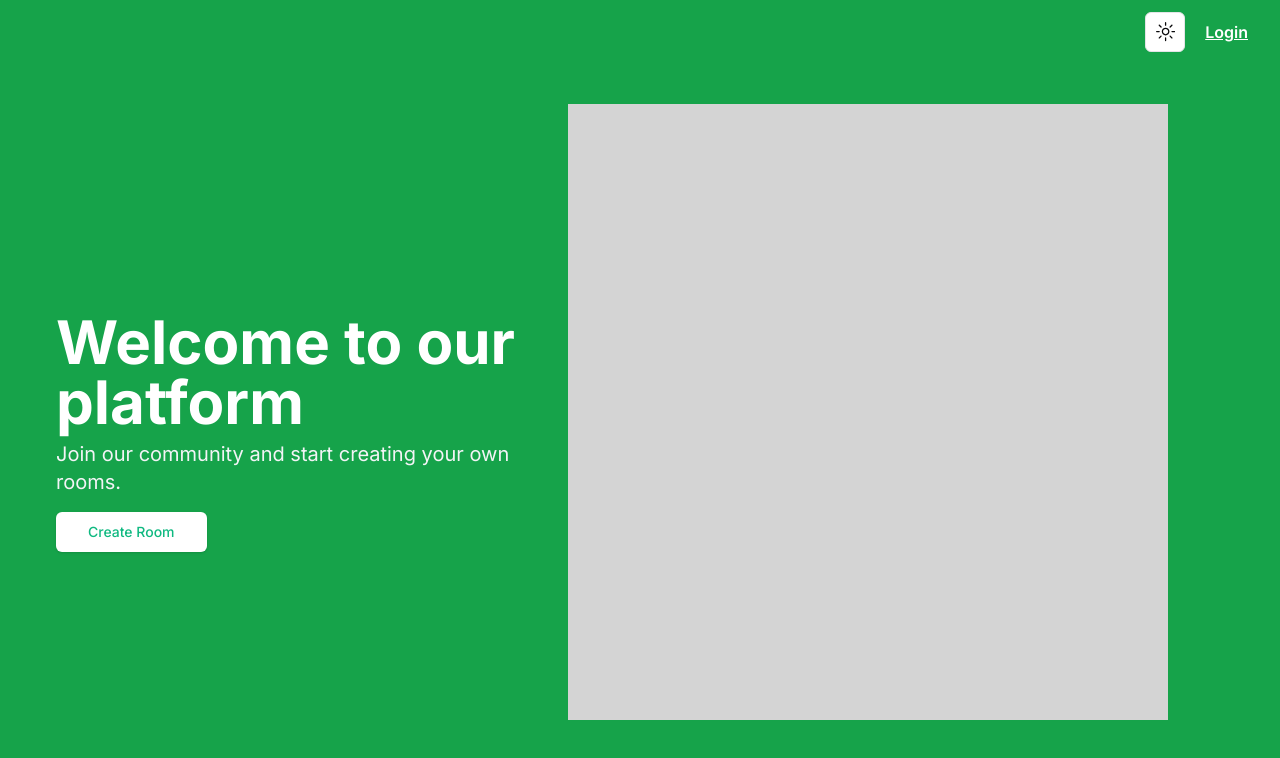
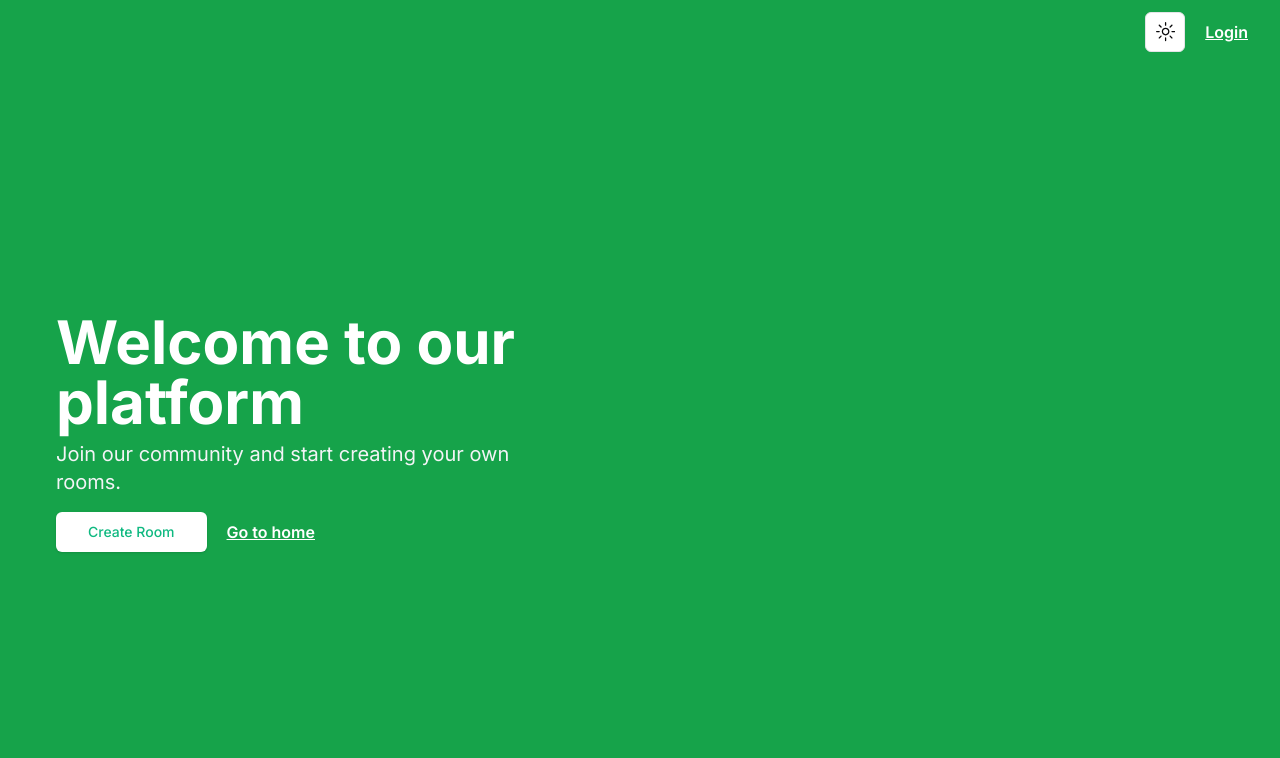
Before and after one commit to thaimeo03/THT-Rooms-client, a Next.js app: page / in a window 1280 px wide. Shown: the top 758 px of the page. Built offline with nearby package versions, Linux system fonts and the light colour scheme; no server answers.

Commit message:
Update: start ui

```diff
--- a/app/(auth)/login/page.tsx
+++ b/app/(auth)/login/page.tsx
@@ -18,7 +18,7 @@ export default function Login() {
         <div className='w-full flex flex-col gap-4'>
           <Link
             href={`${BASE_URL}/auth/google`}
-            className='bg-white text-foreground rounded font-medium w-full p-2 flex flex-row justify-center gap-2 items-center hover:bg-neutral-300 duration-100 ease-in-out'
+            className='bg-white text-black rounded font-medium w-full p-2 flex flex-row justify-center gap-2 items-center hover:bg-neutral-300 duration-100 ease-in-out'
           >
             <FcGoogle size={28} />
             Sign-in with Google
--- a/app/(start)/page.tsx
+++ b/app/(start)/page.tsx
@@ -1,5 +1,7 @@
 import Header from '@/components/ui/header'
 import { CreateAndJoinRoom } from './components'
+import Link from 'next/link'
+import { ROUTES } from '@/common/constants/routes.constant'
 
 export default function Start() {
   return (
@@ -11,14 +13,22 @@ export default function Start() {
             <div className='flex flex-col justify-center space-y-4'>
               <div className='space-y-2'>
                 <h1 className='text-3xl font-bold sm:text-5xl xl:text-6xl/none text-white'>Welcome to our platform</h1>
-                <p className='max-w-[600px] text-gray-100 md:text-xl dark:text-gray-400'>
+                <p className='max-w-[600px] text-gray-100 md:text-xl'>
                   Join our community and start creating your own rooms.
                 </p>
               </div>
-              <CreateAndJoinRoom />
+              <div className='flex space-x-5'>
+                <CreateAndJoinRoom />
+                <Link
+                  href={ROUTES.HOME}
+                  className='text-white font-semibold underline hover:opacity-80 flex items-center'
+                >
+                  Go to home
+                </Link>
+              </div>
             </div>
             {/* Change to image or svg*/}
-            <div className='absolute bottom-20 right-20 top-10 w-[600px] bg-neutral-300'></div>
+            {/* <div className='absolute bottom-20 right-20 top-10 w-[600px] bg-neutral-300'></div> */}
             {/* End change to image or svg*/}
           </div>
         </div>
```
